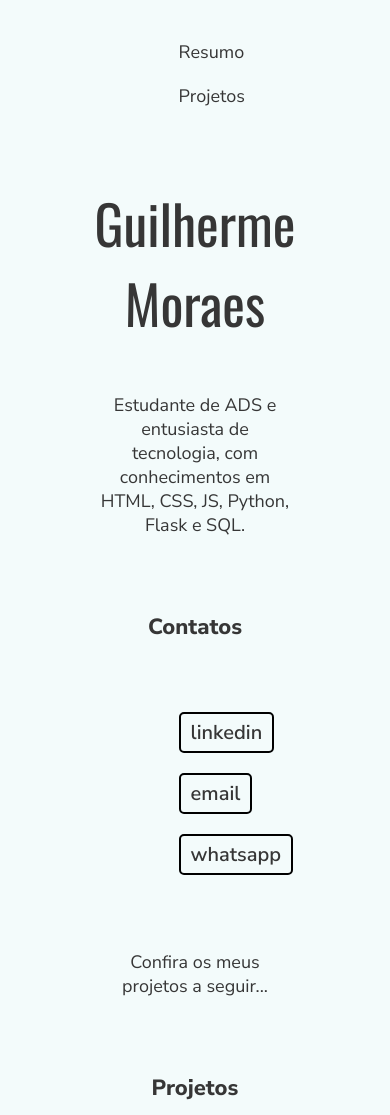
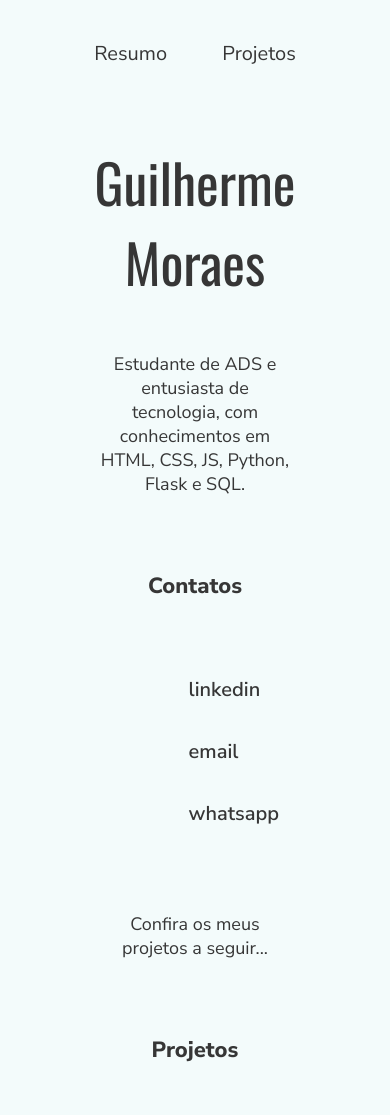
Before and after one commit to guilhermegwt/portfolioflask, a Flask app: page / in a window 390 px wide. Shown: the top 1115 px of the page. Run offline with Flask 2, Linux system fonts and the light colour scheme; data that the repository does not hold is empty.

Commit message:
Mudanças no HTML e CSS

```diff
--- a/static/styles/style.css
+++ b/static/styles/style.css
@@ -38,22 +38,17 @@ a:visited {
     font-size: 18px;
     margin-top: 30px;
     margin-bottom: 75px;
-
-    display: flex;
-    flex-direction: row;
-    flex-wrap: wrap;
-    justify-content: space-evenly;
-    margin-left: 22%;
-    margin-right: 22%;
     padding-top: 10px;
 }
 
 .header .header-content .nav .resume-element {
-    position: relative;
+    margin-left: 100px;
+    margin-right: 100px;
 }
 
 .header .header-content .nav .projects-element {
-    position: relative;
+    margin-left: 100px;
+    margin-right: 100px;
 }
 
 /* TITULO / DESCRIÇÃO */
@@ -129,9 +124,12 @@ a:visited {
 
 .main .contacts-content .section-2 .contacts li {
     width: 92px;
-    border: 2px solid black;
-    border-radius: 5px;
+    border-right: 1px solid black;
     padding: 5px 10px;
+}
+
+.main .contacts-content .section-2 .contacts li:last-child {
+    border: none;
 }
 
 .main .contacts-content .section-2 .contacts li a {
@@ -145,7 +143,7 @@ a:visited {
 
 .main .projects-content .section-3 .projects {
     font-weight: 700;
-    border: 2px solid black;
+    box-shadow: 0 0 8px black;
     border-radius: 5px;
     margin: 10px 20px;
     padding: 5px 10px;
@@ -177,24 +175,34 @@ a:visited {
 
 /* RESPONSIVO */
 
-@media screen and (max-width: 990px) {
+@media screen and (max-width: 989.9px) {
     body {
         width: 80%;
     }
 
     .header .header-content .nav {
-        margin-left: 43%;
-        margin-right: 43%;
+        margin-bottom: 50px;
+        margin-left: 0;
+        margin-right: 0;
+        font-size: 20px;
+    }
+
+    .header .header-content .nav .resume-element {
+        margin-left: 100px;
+        margin-right: 100px;
     }
 
     .header .header-content .nav .projects-element {
-        margin-top: 20px;
+        margin-left: 100px;
+        margin-right: 100px;
     }
 
     .main .main-content .section-1 .title {
         text-align: center;
         word-wrap: normal;
         font-size: 54px;
+        margin-left: 0;
+        margin-right: 0;
     }
 
     .main .main-content .section-1 .tagline-1 {
@@ -214,24 +222,39 @@ a:visited {
 
     .main .contacts-content .section-2 .contacts li {
         width: 92px;
-        margin-top: 20px;
+        margin-top: 10px;
+        padding-bottom: 10px;
+        border-bottom: 1px solid black;
+        border-right: none;
+    }
+
+    .main .contacts-content .section-2 .contacts li:last-child {
+        border: none;
     }
 
 }
 
 
-@media screen and (max-width: 600px) {
+@media screen and (max-width: 599.9px) {
     body {
         width: 60%;
     }
 
     .header .header-content .nav {
-        margin-left: 43%;
-        margin-right: 43%;
+        margin-bottom: 50px;
+        margin-left: 0;
+        margin-right: 0;
+        font-size: 20px;
+    }
+
+    .header .header-content .nav .resume-element {
+        margin-left: 0px;
+        margin-right: 25px;
     }
 
     .header .header-content .nav .projects-element {
-        margin-top: 20px;
+        margin-left: 25px;
+        margin-right: 0px;
     }
 
     .main .main-content .section-1 .title {
@@ -260,5 +283,6 @@ a:visited {
     .main .contacts-content .section-2 .contacts li {
         width: 92px;
         margin-top: 20px;
+        border: none;
     }
 }
--- a/templates/base.html
+++ b/templates/base.html
@@ -12,6 +12,9 @@
     <link rel="preconnect" href="https://fonts.googleapis.com">
     <link rel="preconnect" href="https://fonts.gstatic.com" crossorigin>
     <link href="https://fonts.googleapis.com/css2?family=Oswald:wght@200;300;400;500;600;700&display=swap" rel="stylesheet">
+    <link rel="icon" type="image/png" sizes="16x16"  href="../static/img/favicon-16x16.png">
+    <meta name="msapplication-TileColor" content="#ffffff">
+    <meta name="theme-color" content="#ffffff">
     <script type="text/javascript">
         onload = function() {
             var dataAtual = new Date();
```
Also changed, not shown: static/img/favicon-16x16.png (added).
